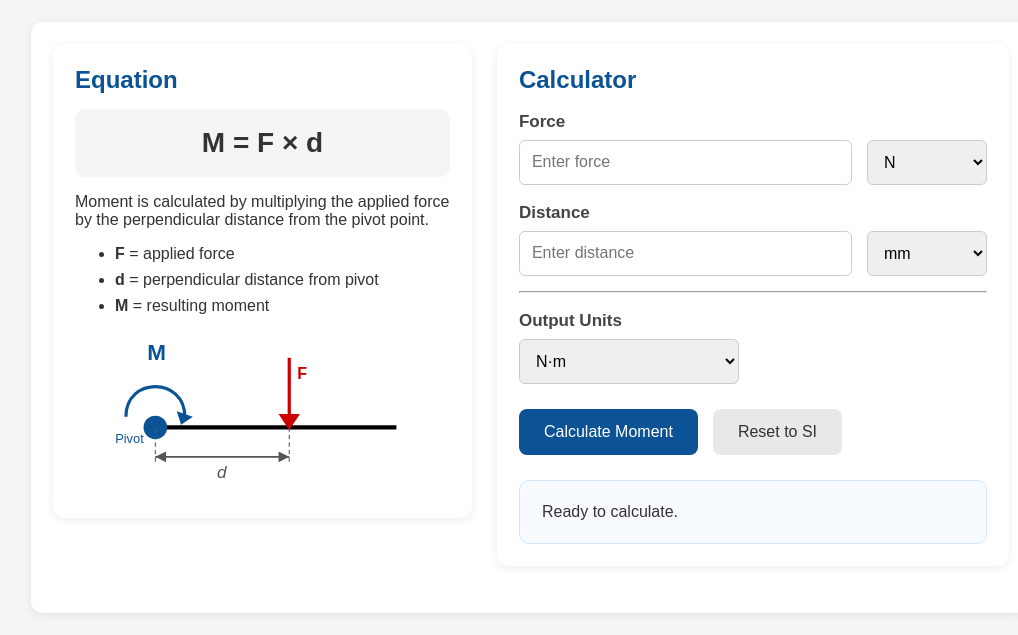
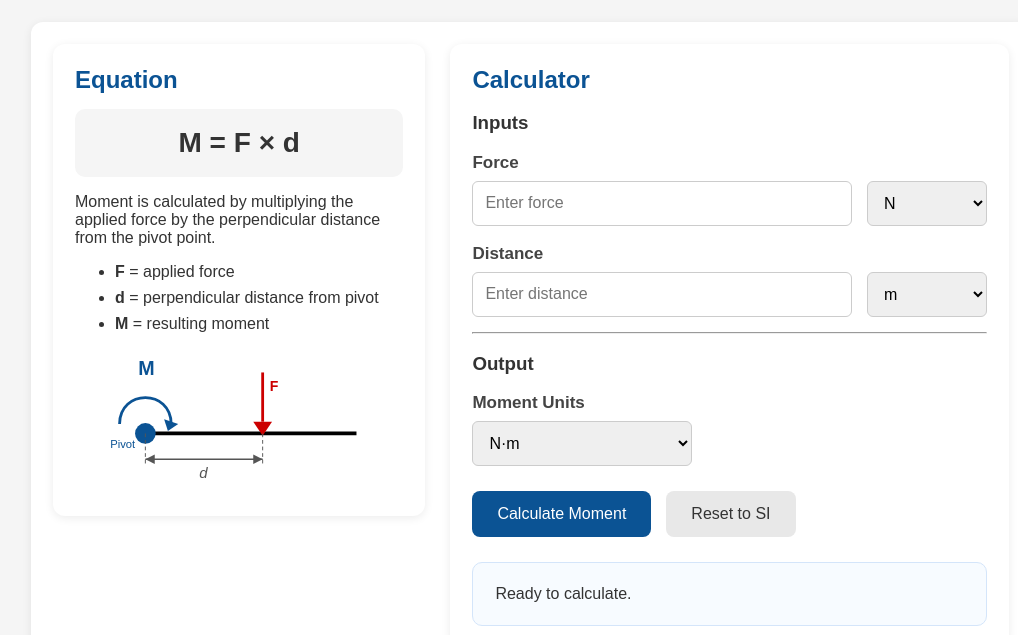
Before and after one commit to laheyengineering-lab/Engineering-Calcs-Pro, a plain HTML site: page calculators/moment.html in a window 1280 px wide. Shown: the part 151-786 px from the top of the page, without its empty margins (109-1127 px from the left). Drawn offline with Linux system fonts and the light colour scheme.

Commit message:
V2.6 Moment calculator hierarchy improvements

```diff
--- a/calculators/moment.html
+++ b/calculators/moment.html
@@ -313,6 +313,8 @@
 
 
 
+    <h3>Inputs</h3>
+
 
 
     <label class="input-label">
@@ -320,7 +322,6 @@
     Force
 
     </label>
-
 
 
     <div class="input-row">
@@ -331,7 +332,6 @@
         type="number"
         placeholder="Enter force"
         >
-
 
 
         <select id="forceUnit">
@@ -358,7 +358,6 @@
     </label>
 
 
-
     <div class="input-row">
 
 
@@ -369,14 +368,13 @@
         >
 
 
-
         <select id="distanceUnit">
 
             <option>mm</option>
 
             <option>cm</option>
 
-                    <option>m</option>
+            <option selected>m</option>
 
             <option>in</option>
 
@@ -397,13 +395,15 @@
 
 
 
+    <h3>Output</h3>
+
+
+
     <label class="input-label">
 
-            Output Units
+    Moment Units
 
     </label>
-
-
 
 
     <select
@@ -423,8 +423,6 @@
 
 
     </select>
-
-
 
 
 
@@ -456,12 +454,13 @@
 
 
 
-
     <div
     id="result"
     class="result-panel">
 
+
         Ready to calculate.
+
 
     </div>
 
--- a/css/style.css
+++ b/css/style.css
@@ -529,7 +529,7 @@ button:hover {
 
     display:grid;
 
-    grid-template-columns:0.9fr 1.1fr;
+    grid-template-columns:0.8fr 1.2fr;
 
     gap:25px;
 
```
Lines whose indentation alone changed are shown as unchanged.
